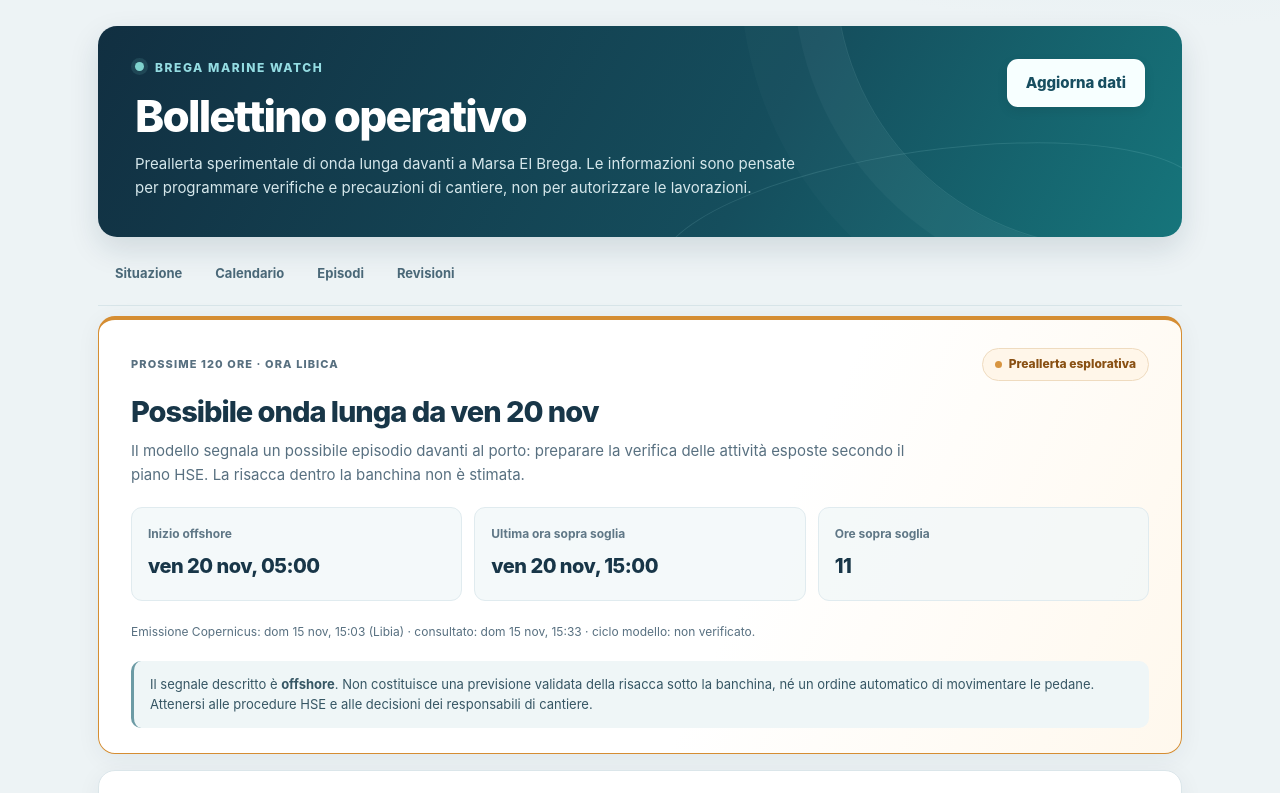
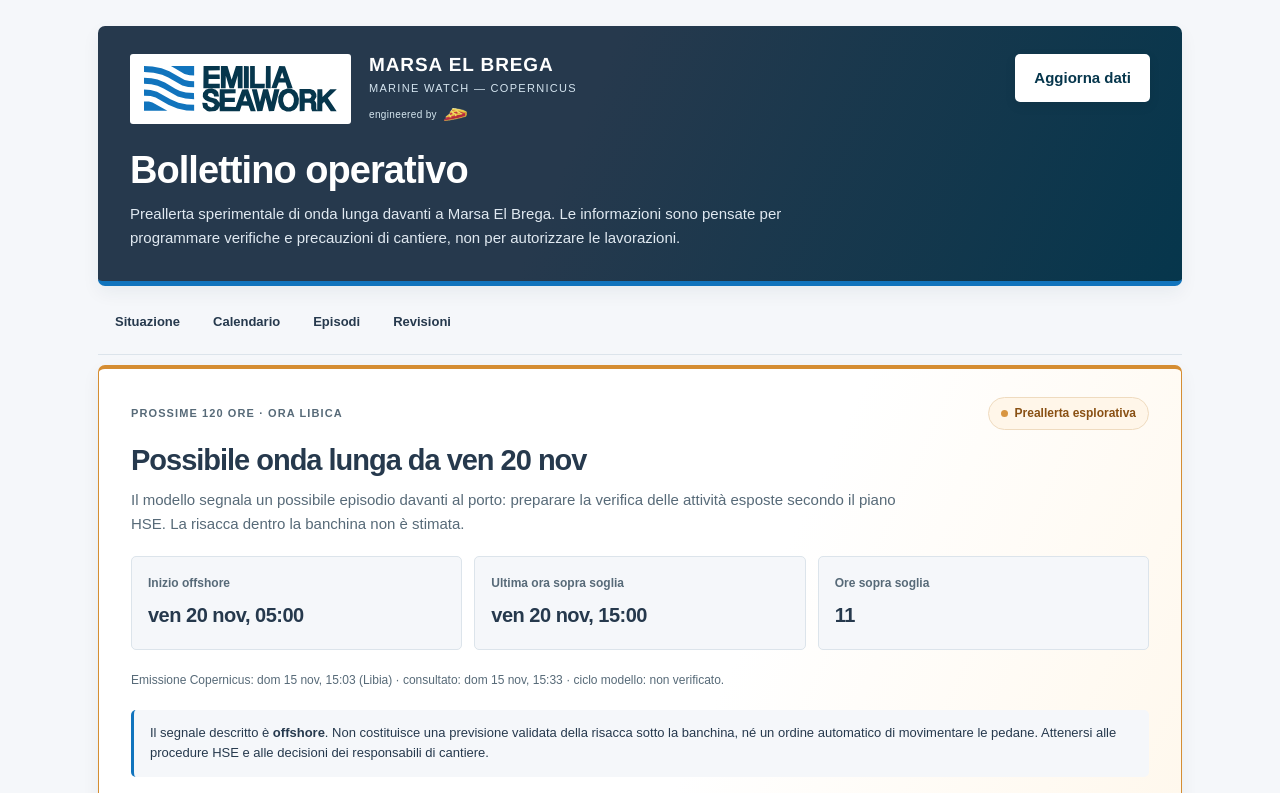
Before and after one commit to andreacaracci/medsea-wave-feed, a plain HTML site: page bollettino.html in a window 1280 px wide. Shown: the top 793 px of the page. Drawn offline with Linux system fonts and the light colour scheme.

Commit message:
4D3: restore Emilia corporate palette, logo and original Crostatina signature

```diff
--- a/bollettino.html
+++ b/bollettino.html
@@ -9,71 +9,68 @@
 <style>
 
 :root{
-  --ink:#183648;--mute:#587080;--line:#dbe6ea;--blue:#0f6276;--teal:#14868c;
-  --bg:#edf3f5;--paper:#fff;--warm:#a65c18;--warmbg:#fff6e9;--error:#b23541;
-  --shadow:0 5px 24px rgba(15,53,71,.06);
+  --ink:#26394d;--mute:#576a78;--line:#dce4eb;--sea:#06364c;--blue:#1174bd;--teal:#1174bd;
+  --bg:#f5f7fa;--paper:#fff;--warm:#a65c18;--warmbg:#fff6e9;--error:#b23541;
+  --shadow:0 7px 18px rgba(21,47,69,.06);
 }
 *{box-sizing:border-box}
 html{scroll-behavior:smooth}
 body{
-  margin:0;color:var(--ink);font:15px/1.58 -apple-system,BlinkMacSystemFont,"Segoe UI",Roboto,Arial,sans-serif;
-  background:radial-gradient(ellipse 950px 520px at 90% -18%,#d6e9ed 0,transparent 72%),var(--bg);
+  margin:0;color:var(--ink);font:15px/1.58 Arial,"Helvetica Neue",Helvetica,sans-serif;
+  background:var(--bg);
   -webkit-font-smoothing:antialiased;
 }
 a{color:var(--blue);text-underline-offset:3px}
 .shell{width:min(100%,1130px);margin:0 auto;padding:26px 23px 62px}
+/* Emilia Seawork identity: palette, white logo plate and original credit from index.html. */
 header{
-  position:relative;isolation:isolate;overflow:hidden;
   display:flex;align-items:flex-start;justify-content:space-between;gap:28px;
-  padding:33px 37px 36px;border-radius:19px;
-  background:linear-gradient(118deg,#112f41 0%,#154e5d 61%,#16757b 100%);
-  box-shadow:0 12px 30px rgba(12,49,67,.13);color:#fff;
+  padding:28px 32px 30px;border-radius:7px;border-bottom:5px solid var(--blue);
+  background:linear-gradient(113deg,#26394d 0%,#26394d 44%,#06364c 100%);
+  box-shadow:var(--shadow);color:#fff;
 }
-header::before{
-  content:"";position:absolute;z-index:-1;pointer-events:none;
-  width:550px;height:550px;border:1px solid rgba(210,245,245,.11);border-radius:50%;
-  right:-205px;top:-330px;box-shadow:0 0 0 42px rgba(210,245,245,.035),0 0 0 95px rgba(210,245,245,.02);
-}
-header::after{
-  content:"";position:absolute;z-index:-1;pointer-events:none;
-  right:-26px;bottom:-80px;width:550px;height:165px;border:1px solid rgba(180,239,237,.13);
-  border-radius:50% 50% 0 0;transform:rotate(-8deg);
-}
-.brand{font-weight:800;letter-spacing:.13em;color:#94dce2;font-size:12px;text-transform:uppercase}
-.brand::before{content:"";display:inline-block;width:9px;height:9px;vertical-align:1px;margin-right:11px;background:#7fd2cd;border-radius:50%;box-shadow:0 0 0 4px rgba(127,210,205,.13)}
+.header-copy{min-width:0;flex:1}
+.brand{display:flex;align-items:center;gap:18px;min-width:0}
+.brand-logo{display:flex;align-items:center;justify-content:center;background:#fff;padding:11px 13px;border:1px solid rgba(255,255,255,.45);border-radius:3px;flex:none}
+.brand-logo img{display:block;width:193px;height:auto}
+.brand-name{min-width:0}
+.brand-name strong{display:block;font-family:"Helvetica Neue",Arial,sans-serif;font-size:19px;font-weight:750;line-height:1.1;letter-spacing:.9px;color:#fff}
+.brand-subtitle{display:block;font-size:11px;letter-spacing:1.3px;margin-top:4px;color:#d5e5f0}
+.brand-credit{display:flex;align-items:center;gap:7px;margin-top:9px;letter-spacing:.35px;text-transform:none;color:#d7e8f1;font-size:10px}
+.brand-credit img{display:block;width:23px;height:auto;max-height:16px;object-fit:contain}
 .eyebrow{font-size:11px;letter-spacing:.1em;text-transform:uppercase;font-weight:800;color:var(--mute)}
-h1{font-size:clamp(30px,4.4vw,44px);line-height:1.07;letter-spacing:-.04em;margin:15px 0 12px;font-weight:790}
+h1{font-size:clamp(28px,4.1vw,38px);line-height:1.17;letter-spacing:-.025em;margin:24px 0 10px;font-weight:790}
 h2{font-size:20px;line-height:1.25;letter-spacing:-.025em;margin:0 0 19px;font-weight:780}
 h3{font-size:18px;line-height:1.32;margin:10px 0 7px}
 p{margin:8px 0}
-.subtitle{color:#d5e7eb;max-width:670px;line-height:1.62;margin-bottom:0}
+.subtitle{color:#e0e9f1;max-width:670px;line-height:1.62;margin-bottom:0}
 button{
-  background:#f7ffff;color:#174e60;border:1px solid rgba(255,255,255,.55);
-  padding:11px 18px;border-radius:11px;font:inherit;font-weight:800;
+  background:#fff;color:var(--sea);border:1px solid rgba(255,255,255,.55);
+  padding:11px 18px;border-radius:5px;font:inherit;font-weight:800;
   white-space:nowrap;cursor:pointer;box-shadow:0 4px 12px rgba(0,0,0,.08)
 }
-button:hover{background:#e8fcfc}
+button:hover{background:#f5f7fa}
 button:focus-visible,a:focus-visible{outline:3px solid #f1bb67;outline-offset:3px}
 button:disabled{cursor:wait;opacity:.65}
 .jump-nav{
   display:flex;align-items:center;gap:5px;flex-wrap:wrap;padding:13px 3px;margin:4px 0 10px;
-  border-bottom:1px solid #d8e5e9;
+  border-bottom:1px solid var(--line);
 }
 .jump-nav a{
-  color:#4b6979;text-decoration:none;font-size:13px;font-weight:750;
-  padding:9px 14px;border-radius:8px;transition:background-color .15s ease
+  color:var(--ink);text-decoration:none;font-size:13px;font-weight:750;
+  padding:9px 14px;border-radius:5px;transition:background-color .15s ease
 }
-.jump-nav a:hover{background:#dcebf0;color:#164c61}
+.jump-nav a:hover{background:#dce4eb;color:var(--sea)}
 .panel{
-  background:var(--paper);border:1px solid var(--line);border-radius:17px;
+  background:var(--paper);border:1px solid var(--line);border-radius:7px;
   padding:25px 28px;margin-bottom:16px;box-shadow:var(--shadow);
   scroll-margin-top:16px;
 }
 .panel:not(#hero)>h2{display:flex;align-items:center;gap:10px}
-.panel:not(#hero)>h2::before{content:"";width:5px;height:22px;background:linear-gradient(#1b9ba0,#21687c);border-radius:10px;flex:none}
+.panel:not(#hero)>h2::before{content:"";width:5px;height:22px;background:var(--blue);border-radius:3px;flex:none}
 #hero{
   border-top:4px solid var(--teal);padding:28px 32px 25px;
-  background:linear-gradient(112deg,#fff 63%,#f2fafb 100%);
+  background:#fff;
 }
 #hero[data-state="signal"]{border-color:#d58d32;background:linear-gradient(115deg,#fff 60%,#fff8ed 100%)}
 #hero[data-state="error"]{border-color:var(--error);background:linear-gradient(115deg,#fff 70%,#fff0f0 100%)}
@@ -83,9 +80,9 @@ button:disabled{cursor:wait;opacity:.65}
 .pill{
   display:inline-flex;align-items:center;gap:7px;font-size:12px;
   border:1px solid var(--line);border-radius:99px;padding:6px 12px;
-  color:#48687a;background:#edf4f6;font-weight:800
+  color:var(--ink);background:var(--bg);font-weight:800
 }
-.pill::before{content:"";width:7px;height:7px;border-radius:50%;background:#86a5b0}
+.pill::before{content:"";width:7px;height:7px;border-radius:50%;background:var(--blue)}
 .pill.signal{color:#895013;background:var(--warmbg);border-color:#efdbbf}
 .pill.signal::before{background:#d89540}
 #hero[data-state="error"] .pill{color:var(--error);background:#fff1f1;border-color:#f0cbcb}
@@ -95,54 +92,60 @@ button:disabled{cursor:wait;opacity:.65}
   display:grid;grid-template-columns:repeat(3,minmax(0,1fr));gap:12px;margin:21px 0
 }
 .metric{
-  background:rgba(241,248,249,.76);border:1px solid #e0ebef;border-radius:11px;
+  background:var(--bg);border:1px solid var(--line);border-radius:5px;
   padding:17px 16px;min-width:0
 }
-.metric-label{display:block;font-size:12px;color:#5f7786;font-weight:650}
+.metric-label{display:block;font-size:12px;color:var(--mute);font-weight:650}
 .metric-value{font-weight:820;font-size:clamp(16px,2vw,20px);letter-spacing:-.025em;margin-top:7px;overflow-wrap:anywhere}
 .notice{
-  margin-top:19px;padding:13px 16px;border-radius:10px;border-left:3px solid #6c9ba5;
-  background:#eff6f7;color:#365664;font-size:13px
+  margin-top:19px;padding:13px 16px;border-radius:5px;border-left:3px solid var(--blue);
+  background:var(--bg);color:var(--ink);font-size:13px
 }
 .day-grid{display:grid;grid-template-columns:repeat(auto-fit,minmax(145px,1fr));gap:11px}
 .day{
   position:relative;border:1px solid var(--line);border-radius:12px;padding:18px 15px 16px;
   min-height:126px;background:linear-gradient(180deg,#fff,#f9fbfc)
 }
-.day::before{content:"";display:block;width:23px;height:4px;background:#b0c8ce;border-radius:4px;margin-bottom:11px}
+.day::before{content:"";display:block;width:23px;height:4px;background:var(--blue);border-radius:4px;margin-bottom:11px}
 .day.active{background:linear-gradient(145deg,#fffbf5,#fff2df);border-color:#e8c899}
 .day.active::before{background:#c8802c}
-.day-title{font-size:12px;color:#617a88;font-weight:800}
+.day-title{font-size:12px;color:var(--mute);font-weight:800}
 .day-status{font-weight:830;font-size:16px;letter-spacing:-.025em;line-height:1.3;margin-top:9px}
 .day.active .day-status{color:#935719}
 .day-note{font-size:12px;line-height:1.35;color:var(--mute);margin-top:5px}
 .event{
-  border:1px solid #e0eaed;border-left:4px solid #53a0a7;
-  padding:17px 19px;margin:0 0 12px;border-radius:11px;background:#f8fbfc;
+  border:1px solid var(--line);border-left:4px solid var(--blue);
+  padding:17px 19px;margin:0 0 12px;border-radius:7px;background:var(--bg);
 }
-.event:first-of-type{border-top:1px solid #e0eaed;padding-top:17px}
+.event:first-of-type{border-top:1px solid var(--line);padding-top:17px}
 .event:last-child{margin-bottom:0}
 .event h3{margin:0 0 9px}.event p:last-child{margin-bottom:0}
-#revision{border:1px solid #e1ebed;border-radius:11px;background:#f7fafb;padding:16px 19px;line-height:1.7}
+#revision{border:1px solid var(--line);border-radius:7px;background:var(--bg);padding:16px 19px;line-height:1.7}
 .err{color:var(--error);font-weight:750}
-footer{font-size:12px;color:var(--mute);margin-top:25px;text-align:center}
+footer{border-top:3px solid var(--blue);padding-top:18px;font-size:12px;color:var(--mute);margin-top:25px;text-align:center}
 footer a{font-weight:750}
 noscript{color:#a82d24}
 @media(max-width:800px){
   .shell{padding:16px 15px 45px}
-  header{padding:27px 25px}
+  header{padding:27px 25px;flex-direction:column;gap:18px}
   .metrics{grid-template-columns:repeat(2,minmax(0,1fr))}
   .day-grid{grid-template-columns:repeat(3,minmax(0,1fr))}
 }
+@media(max-width:680px){
+  .brand{flex-direction:column;align-items:flex-start;gap:12px}
+  .brand-logo img{width:179px}
+  .brand-name strong{font-size:18px}
+  .brand-credit{margin-top:7px}
+  .brand-credit img{width:21px}
+}
 @media(max-width:580px){
   .shell{padding:10px 11px 35px}
-  header{flex-direction:column;gap:20px;padding:25px 21px 22px;border-radius:15px}
-  header::before{right:-300px}
-  h1{margin:12px 0 8px}
+  header{flex-direction:column;gap:18px;padding:21px 18px 22px;border-radius:7px}
+  h1{margin:20px 0 8px}
   header button{align-self:stretch;text-align:center}
   .jump-nav{flex-wrap:nowrap;overflow-x:auto;padding-bottom:9px;scrollbar-width:thin}
   .jump-nav a{white-space:nowrap;padding:9px 10px;font-size:12px}
-  .panel{padding:19px 17px;border-radius:13px}
+  .panel{padding:19px 17px;border-radius:7px}
   #hero{padding:21px 18px 19px}
   .metrics{grid-template-columns:repeat(2,minmax(0,1fr));gap:8px}
   .metric{padding:14px 11px}
@@ -161,7 +164,11 @@ noscript{color:#a82d24}
 <body>
 <main class="shell">
 <header>
- <div><div class="brand">BREGA MARINE WATCH</div>
+ <div class="header-copy">
+ <div class="brand">
+  <span class="brand-logo"><img src="./assets/emilia-seawork.svg" alt="Emilia Seawork" width="193" height="46"></span>
+  <div class="brand-name"><strong>MARSA EL BREGA</strong><span class="brand-subtitle">MARINE WATCH — COPERNICUS</span><span class="brand-credit">engineered by <img src="./assets/crostatina.png" alt="Crostatina" width="45" height="26"></span></div>
+ </div>
  <h1>Bollettino operativo</h1>
  <p class="subtitle">Preallerta sperimentale di onda lunga davanti a Marsa El Brega. Le informazioni sono pensate per programmare verifiche e precauzioni di cantiere, non per autorizzare le lavorazioni.</p></div>
  <button id="reload" type="button">Aggiorna dati</button>
@@ -199,7 +206,7 @@ noscript{color:#a82d24}
  <p>Si tratta delle soglie esplorative di Marine Watch, <strong>non</strong> di limiti di sicurezza della banchina. Le ore rappresentano la permanenza sopra soglia <em>davanti al porto</em>, non la durata dimostrata della risacca interna.</p>
  <p class="tiny">Fonte: Copernicus Marine Service, Med-WAV 4,2 km, previsioni numeriche non osservazioni. Il timestamp di esportazione non prova l'identità del ciclo di modello. Valutazione HSE indipendente obbligatoria.</p>
 </section>
-<footer><a href="./">Torna alla dashboard Marine Watch</a> · Pagina sperimentale 4D2 · Aggiornamento dei dati all'apertura e su richiesta.</footer>
+<footer><a href="./">Torna alla dashboard Marine Watch</a> · Pagina sperimentale 4D3 · Aggiornamento dei dati all'apertura e su richiesta.</footer>
 <noscript>Per consultare il bollettino è necessario abilitare JavaScript.</noscript>
 </main>
 <script>
```
